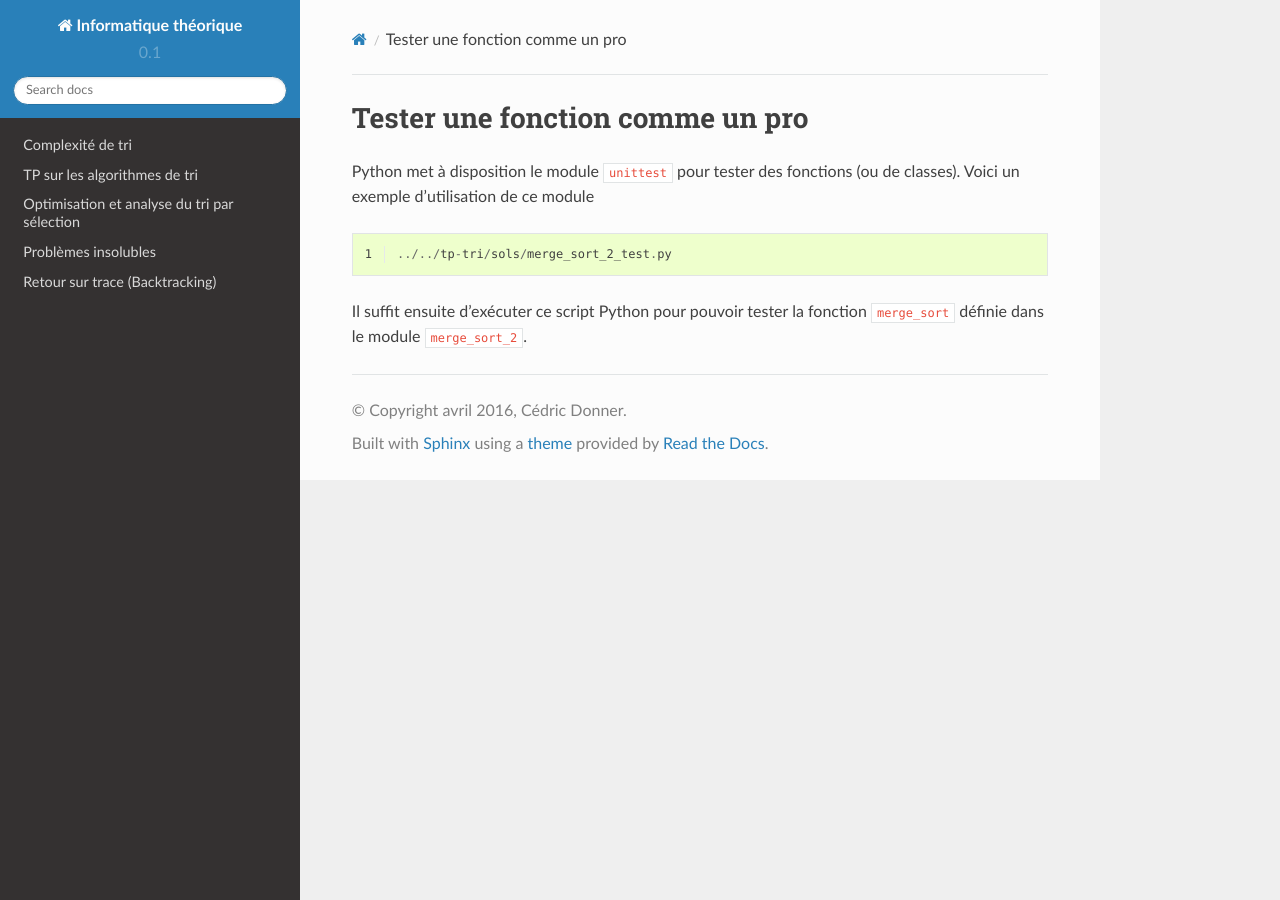
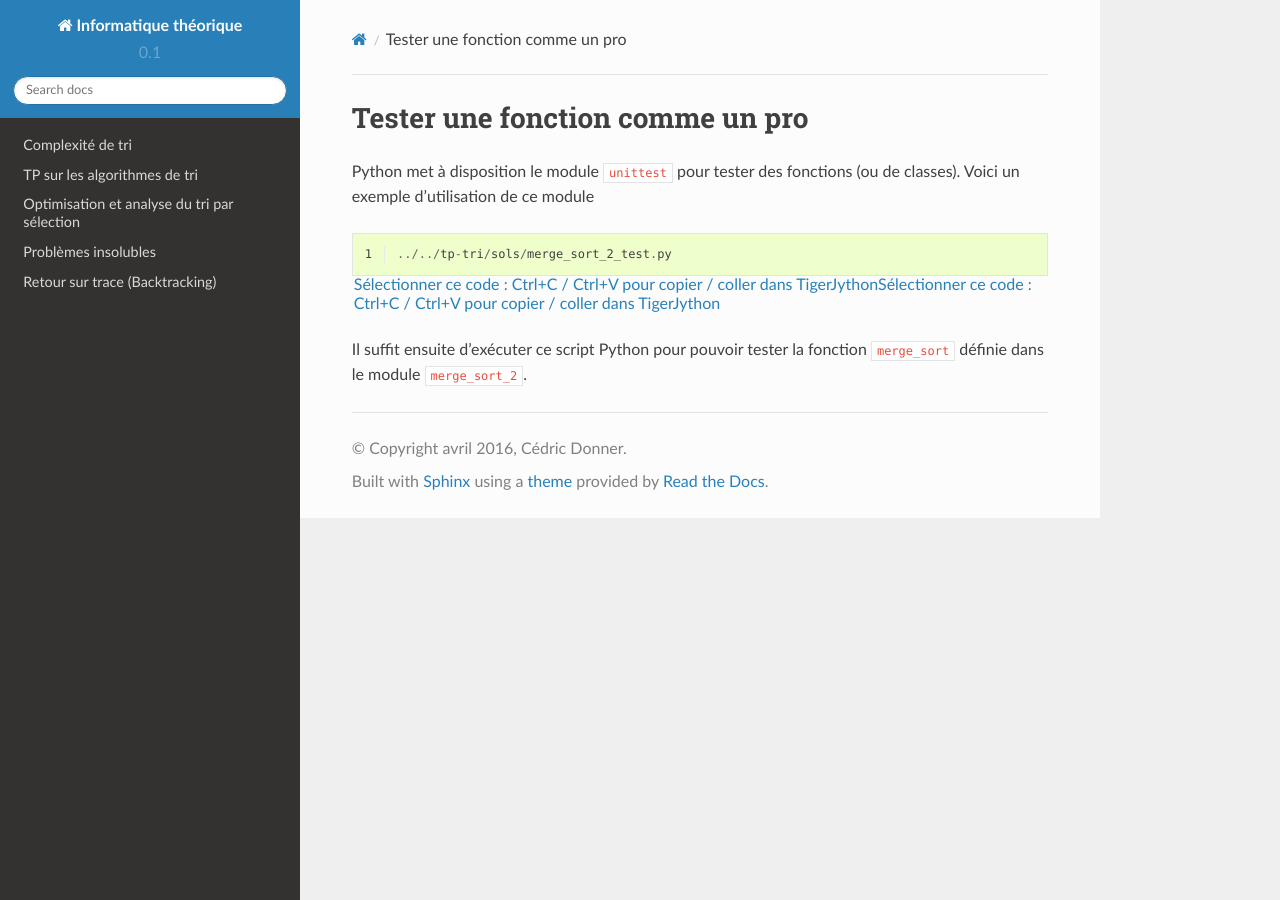
Before and after one commit to oci1517/chapter-theoretical-cs, a Sphinx documentation site: the page built from source/appendix/unittest.rst, in a window 1280 px wide. Built offline with Sphinx 7.4.7 and the Read the Docs theme 2.0.0, drawn with Linux system fonts in a browser that asks for light colours; pages that are not in the unit, such as notebooks, are missing from menus; some of the changed lines change nothing that is shown.

Commit message:
ajout extension code_selection de Samuel Fringeli pour sélectionner les codes intégrés dans le cours

```diff
--- /dev/null
+++ b/source/_static/js/code_selection.js
@@ -0,0 +1,82 @@
+// Extension purement JS développée par Samuel Fringeli
+// (https://bitbucket.org/samuel_fringeli/sphinx-code-selection/src)
+
+
+function getRandomId() {
+    return Math.random().toString(36).substr(2, 5);
+}
+
+function selectText(elementId) {
+    var text = document.getElementById(elementId);
+
+    if (document.body.createTextRange) {
+        var range = document.body.createTextRange();
+        range.moveToElementText(text);
+        range.select();
+    }
+
+    else if (window.getSelection) {
+        var selection = window.getSelection();
+        var range = document.createRange();
+        range.selectNodeContents(text);
+        selection.removeAllRanges();
+        selection.addRange(range);
+    }
+}
+
+function goToParentNode(element, n) {
+    for (var i = 0; i < n; i++) {
+        element = element.parentNode;
+    }
+    return element;
+}
+
+function main() {
+    var preBlocks = document.getElementsByTagName('pre');
+    var hasLines = false;
+
+    for (var i = 0; i < preBlocks.length; i++) {
+        var preBlock = preBlocks[i]
+
+        if (preBlock.parentNode.className !== 'linenodiv') {
+            if (hasLines) {
+                var codeBlockDiv = goToParentNode(preBlock, 6);
+                hasLines = false;
+            }
+            else {
+                var codeBlockDiv = goToParentNode(preBlock, 2);
+            }
+            var mainDiv = codeBlockDiv.parentNode;
+
+            var randomId = getRandomId();
+            preBlock.id = randomId;
+
+            var selectButton = document.createElement('a');
+            var selectButtonText = document.createTextNode("Sélectionner ce code : Ctrl+C / Ctrl+V pour copier / coller dans TigerJython");
+            selectButton.appendChild(selectButtonText);
+
+            selectButton.style.position = 'relative';
+            selectButton.style.bottom = '24px';
+            selectButton.style.left = '2px';
+
+            selectButton.onmouseover = function() {
+                this.style.textDecoration = 'underline';
+                this.style.color = '#2980B9';
+            }
+            selectButton.onmouseleave = function() {
+                this.style.textDecoration = '';
+            }
+
+            selectButton.setAttribute('onclick', 'selectText("'+randomId+'")');
+            mainDiv.insertBefore(selectButton, codeBlockDiv.nextSibling);
+        }
+        else {
+            hasLines = true;
+        }
+    }
+}
+
+$(function () {
+    main();
+    console.log("lancé extension copie du code");
+});
--- a/source/_templates/layout.html
+++ b/source/_templates/layout.html
@@ -4,3 +4,7 @@
 {# Custom CSS overrides #}
 {% set bootswatch_css_custom = ['_static/oci_manuel.css'] %}
 {% set css_files = css_files + ['_static/css/custom.css'] %}
+
+{%- block extrahead %}
+ <script type="text/javascript" src="/_static/js/code_selection.js"></script>
+{% endblock %}
--- a/source/conf.py
+++ b/source/conf.py
@@ -241,3 +241,6 @@ man_pages = [
      [u'Cédric Donner'], 1)
 
 ]
+
+def setup(app):
+    app.add_javascript('js/code_selection.js')
```
